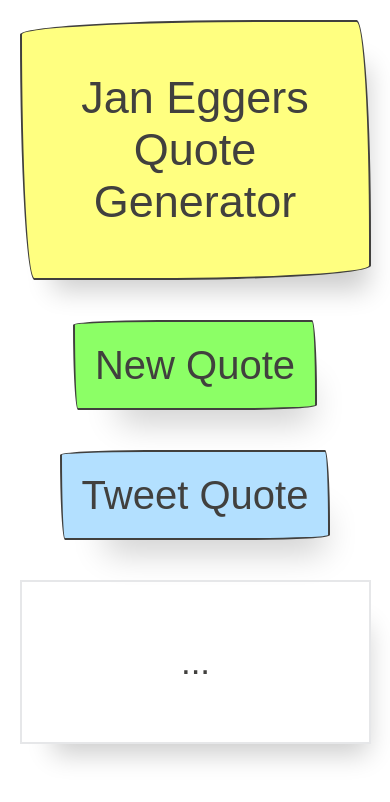
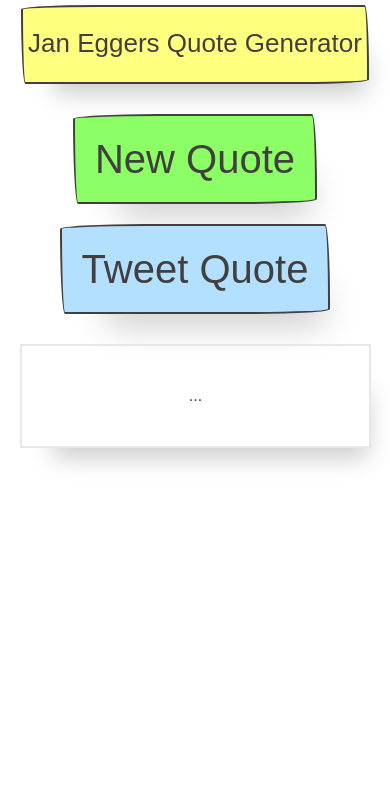
Before and after one commit to eggersquote/eggersquote.github.io, a plain HTML site: page index.html in a window 390 px wide. Drawn offline with nearby package versions, Linux system fonts and the light colour scheme; a web font is replaced by a local one.

Commit message:
Adjusting design

```diff
--- a/index.html
+++ b/index.html
@@ -11,16 +11,16 @@
 header {
   padding: 1em;
   background-color: #ffff80;
-  margin-top: 1em;
+  margin-top: 0.25em;
   text-align: center;
 }
 
 .quote {
-  font-size: 3em;
+  font-size: 2em;
 }
 
 .btn-large {
-    margin: 0.5em;
+    margin: 0.25em;
   }
 
 #button:active {
@@ -29,7 +29,7 @@ header {
 
 .card {
   text-align: center;
-  width: 45em;
+  width: 65em;
 }
 
 .new-quote-button {
@@ -41,20 +41,20 @@ header {
 }
 
 
-@media (max-width: 700px) {
+@media (max-width: 800px) {
   header {
-    padding: 1em;
+    padding: 0.25em;
     background-color: #ffff80;
-    margin-top: 1em;
+    margin-top: 0.25em;
     text-align: center;
   }
 
   h1 {
-    font-size: 45px;
+    font-size: 26px;
   }
 
   #newQuoteSection {
-    font-size: 35px;
+    font-size: 16px;
   }
 
 
@@ -124,7 +124,7 @@ function getQuote() {
 
 function tweetQuote() {
   var generatedQuote = document.getElementById('newQuoteSection').innerHTML;
-  var tweetUrl = ' https://twitter.com/intent/tweet?text=' + encodeURIComponent(generatedQuote);
+  var tweetUrl = ' https://twitter.com/intent/tweet?text=' + encodeURIComponent(generatedQuote) + ' via eggersquote.github.io';
    window.open(tweetUrl);
 }
 
```
